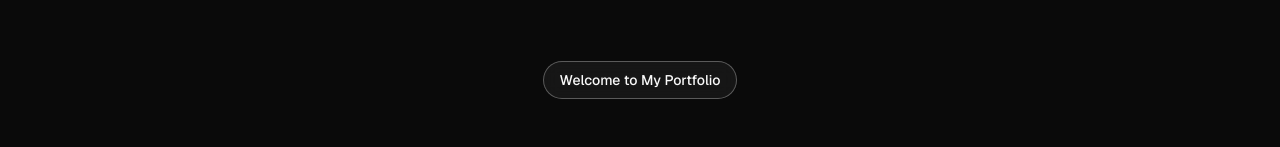
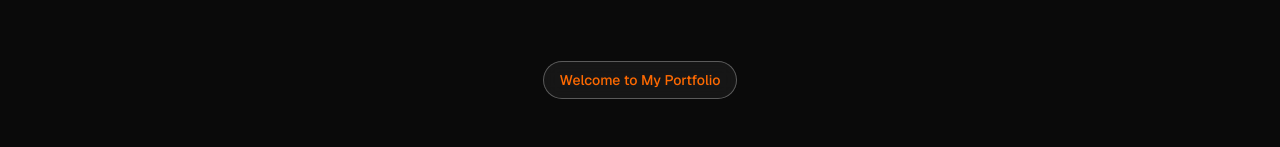
Before and after one commit to Abhiraj2241/motionfleet-website-project, a Next.js app: page / in a window 1280 px wide. Shown: the part 163-310 px from the top of the page. Built offline with nearby package versions, Linux system fonts and the light colour scheme.

Commit message:
fix: add text colors to hero section
Fix missing text color classes in hero section for better visibility.

Co-authored-by: Abhiraj sharma <135593670+Abhiraj2241@users.noreply.github.com>

```diff
--- a/components/hero-section.tsx
+++ b/components/hero-section.tsx
@@ -19,13 +19,13 @@ export default function HeroSection() {
         {/* Subtitle Badge */}
         <div className="inline-block">
           <div className="px-4 py-2 rounded-full border border-primary/30 bg-primary/5 backdrop-blur-sm">
-            <p className="text-sm font-medium text-primary">Welcome to My Portfolio</p>
+            <p className="text-sm font-medium text-orange-500">Welcome to My Portfolio</p>
           </div>
         </div>
 
         {/* Title */}
         <div className="space-y-3">
-          <h1 className="text-5xl md:text-7xl font-bold leading-tight text-balance">
+          <h1 className="text-5xl md:text-7xl font-bold leading-tight text-balance text-foreground">
             Transforming Data into{" "}
             <span className="bg-gradient-to-r from-orange-500 via-orange-400 to-orange-600 bg-clip-text text-transparent">
               Insights
```
